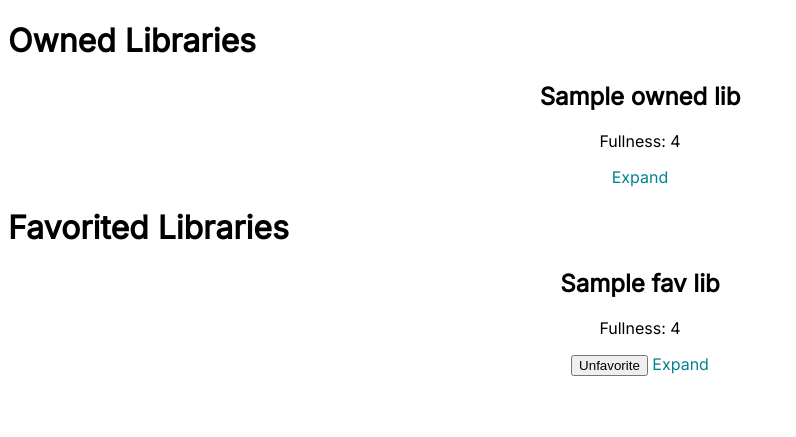
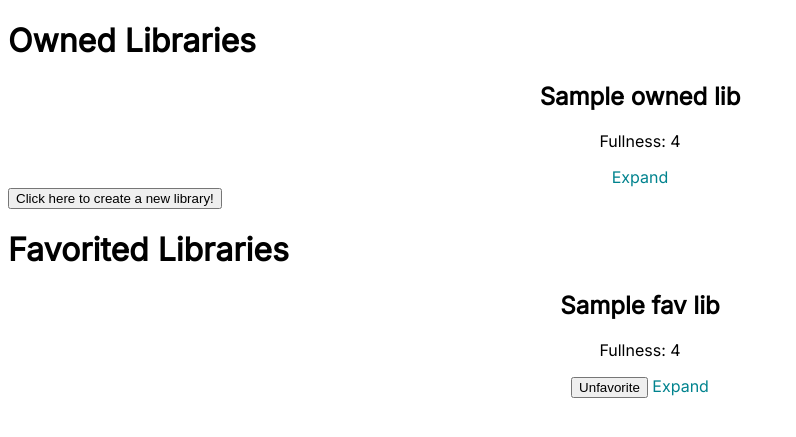
Before and after one commit to DanielleDauphinais/cs546_group17_final_project, a Node server app: template views/users/user-profile.handlebars in a window 1280 px wide. Shown: the part 114-551 px from the top of the page, without its empty margins (0-796 px from the left). Run offline with Node 20, Linux system fonts and the light colour scheme; the template is opened without the code that fills it: most values are stand-ins (such as "Sample title", 1, 10 or a date in 2020); some libraries are stand-ins or nearby versions.

Commit message:
added little details

```diff
--- a/routes/libraries.js
+++ b/routes/libraries.js
@@ -189,7 +189,7 @@ router
         genresInput // TODO:Need to be updated
       );
       // TODO: will need to figure out where it will sent
-      res.send(newLibrary); // TODO: will probably be to the library's page
+      res.redirect(`/libraries/${newLibrary._id}`); // TODO: will probably be to the library's page
     } catch (e) {
       if (e.startsWith("VError")) {
         errors.push(e.substr(1))
--- a/views/users/user-profile.handlebars
+++ b/views/users/user-profile.handlebars
@@ -6,7 +6,9 @@
       <a href="/libraries/{{this._id}}">Expand</a>
     </div>
     {{/each}}
-
+<form action="/libraries/new" method="GET">
+    <button type="submit">Click here to create a new library!</button>
+</form>
 <h1>Favorited Libraries</h1>
     {{#each favLibs}}
     <div class="library">
```
